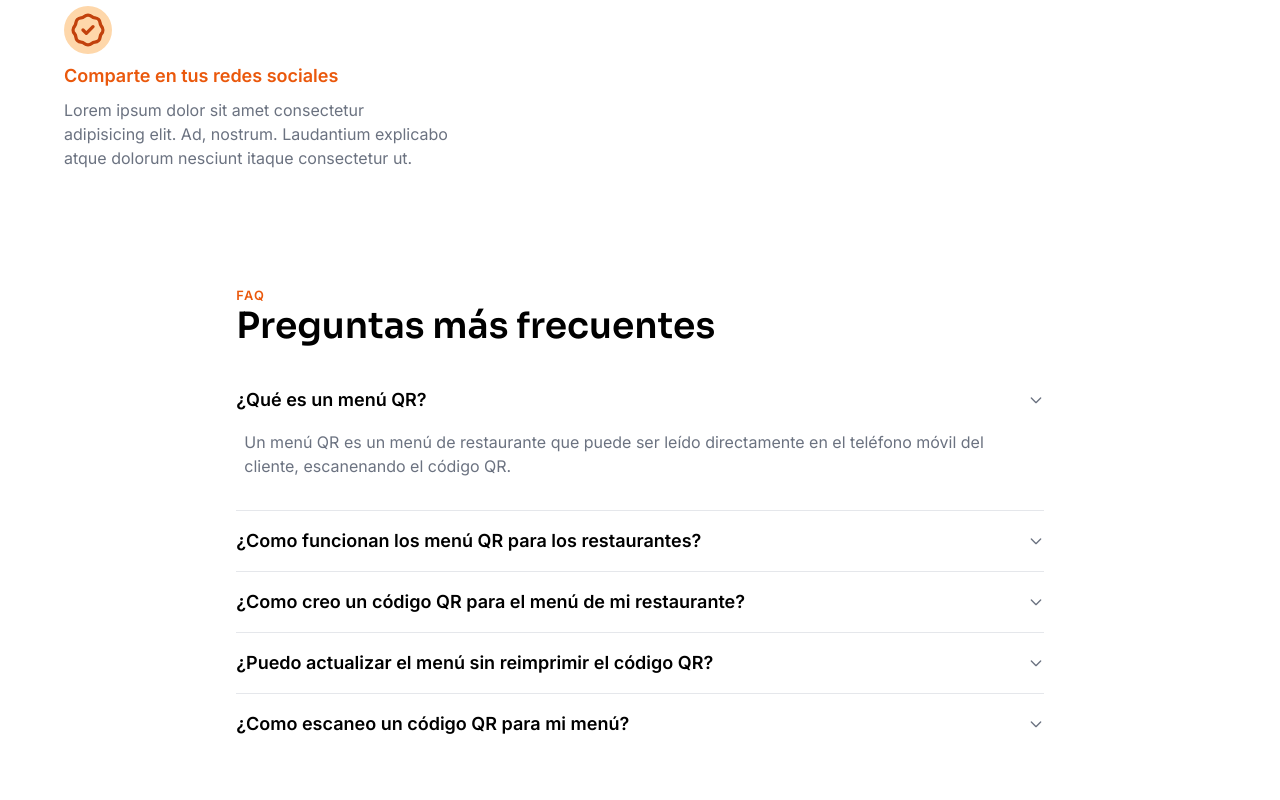
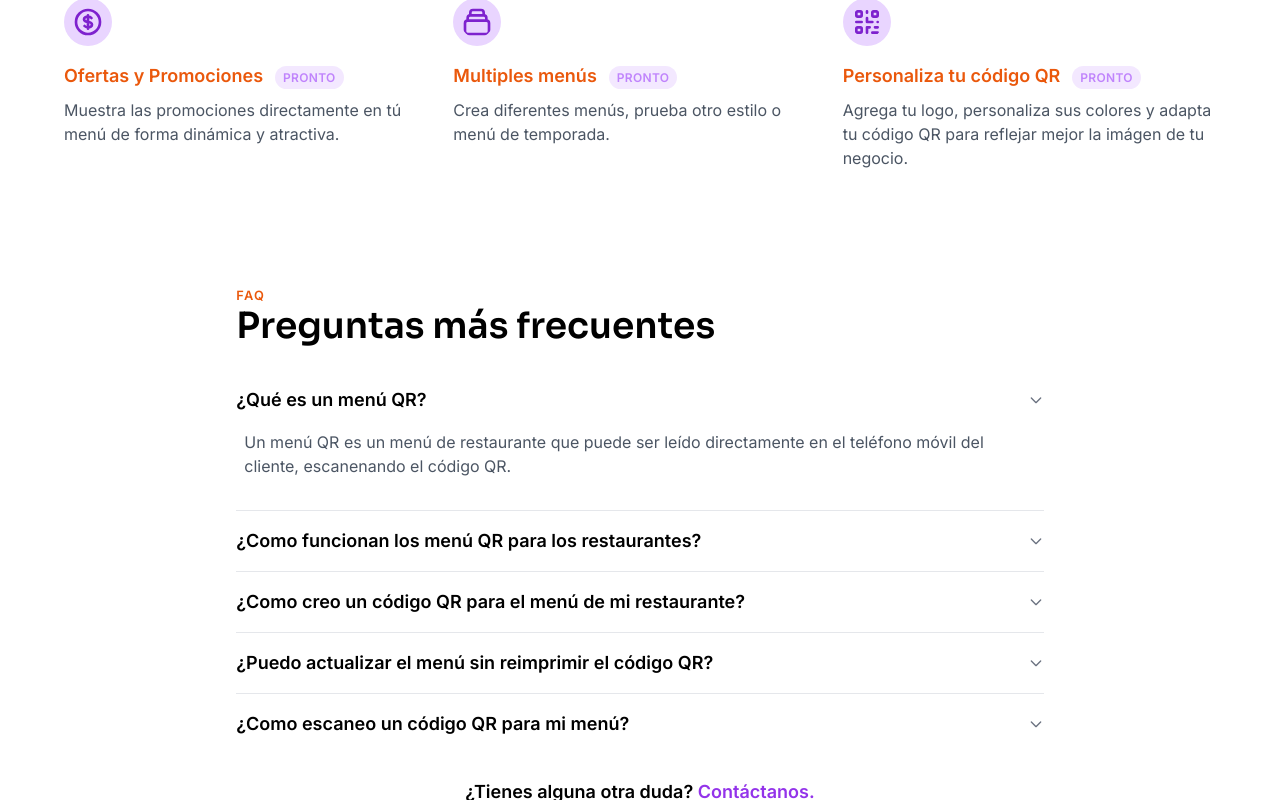
Before and after one commit to dkast/biztro, a Next.js app: page / in a window 1280 px wide. Both pictures are taken after a click on the button "¿Qué es un menú QR?". Built offline with nearby package versions, Linux system fonts and the light colour scheme; what tailwindcss-radix, tailwindcss-safe-area would draw is missing.

Commit message:
Finish benefits section

```diff
--- a/pages/index.tsx
+++ b/pages/index.tsx
@@ -6,14 +6,19 @@ import * as Accordion from "@radix-ui/react-accordion"
 import { QRCode } from "react-qrcode-logo"
 import { ChevronRightIcon } from "@heroicons/react/solid"
 import { motion } from "framer-motion"
-import Spline from "@splinetool/react-spline"
-import { BrowserView, MobileView } from "react-device-detect"
+// import Spline from "@splinetool/react-spline"
+// import { BrowserView, MobileView } from "react-device-detect"
 
 import type { NextPageWithAuthAndLayout } from "@/lib/types"
 import {
   ArrowSmRightIcon,
   BadgeCheckIcon,
-  ChevronDownIcon
+  ChevronDownIcon,
+  CurrencyDollarIcon,
+  AtSymbolIcon,
+  BanIcon,
+  CollectionIcon,
+  QrcodeIcon
 } from "@heroicons/react/outline"
 
 const FAQ = [
@@ -44,6 +49,62 @@ const FAQ = [
     answer: `En tu dispositivo con Android o iOS puedes simplemente abrir la aplicación de la cámara y escanear tu código QR.
       Después de esto, el menú se desplegará en tu navegador, como lo hace una página web normal. No necesitas
       descargar una aplicación para leer el código QR de tu menú.`
+  }
+]
+
+const BENEFITS = [
+  {
+    title: "Comparte en tus Redes Sociales",
+    icon: (
+      <AtSymbolIcon className="h-12 w-12 rounded-full bg-purple-200 p-2 text-purple-700" />
+    ),
+    description: `Diseñado especialmente para dispositivos móviles, puedes compartir la liga a tu menú en tus redes sociales.`,
+    soon: false
+  },
+  {
+    title: "Menú actualizado",
+    icon: (
+      <BadgeCheckIcon className="h-12 w-12 rounded-full bg-purple-200 p-2 text-purple-700" />
+    ),
+    description: `A diferencia de una imagen o un PDF, puedes hacer cambios a tú menú en minutos.
+      Mantén tu menú siempre actualizado.`,
+    soon: false
+  },
+  {
+    title: "Sin contratos",
+    icon: (
+      <BanIcon className="h-12 w-12 rounded-full bg-purple-200 p-2 text-purple-700" />
+    ),
+    description: `Puedes usar el servicio el tiempo que lo necesites y cancelar en cualquier momento, sin restricciones
+      o penalizaciones.`,
+    soon: false
+  },
+  {
+    title: "Ofertas y Promociones",
+    icon: (
+      <CurrencyDollarIcon className="h-12 w-12 rounded-full bg-purple-200 p-2 text-purple-700" />
+    ),
+    description:
+      "Muestra las promociones directamente en tú menú de forma dinámica y atractiva.",
+    soon: true
+  },
+  {
+    title: "Multiples menús",
+    icon: (
+      <CollectionIcon className="h-12 w-12 rounded-full bg-purple-200 p-2 text-purple-700" />
+    ),
+    description:
+      "Crea diferentes menús, prueba otro estilo o menú de temporada.",
+    soon: true
+  },
+  {
+    title: "Personaliza tu código QR",
+    icon: (
+      <QrcodeIcon className="h-12 w-12 rounded-full bg-purple-200 p-2 text-purple-700" />
+    ),
+    description:
+      "Agrega tu logo, personaliza sus colores y adapta tu código QR para reflejar mejor la imágen de tu negocio.",
+    soon: true
   }
 ]
 
@@ -277,13 +338,14 @@ const HomeHero = (): JSX.Element => {
   return (
     <div className="mb-16 w-full max-w-6xl px-4 lg:px-2 xl:px-0">
       <div className="relative min-h-[600px]">
-        <BrowserView>
+        {/* Disabled, we're not ready yet for 3D mainstream */}
+        {/* <BrowserView>
           <Spline
             className="absolute top-0 right-0 translate-x-60 scale-125 md:scale-100 lg:translate-x-0"
             scene="https://prod.spline.design/45sQS3DmiIWkyCeK/scene.splinecode"
           />
-        </BrowserView>
-        <MobileView>
+        </BrowserView> */}
+        {/* <MobileView> */}
         <motion.div
           initial={{ opacity: 0 }}
           animate={{ opacity: 1 }}
@@ -297,7 +359,7 @@ const HomeHero = (): JSX.Element => {
             height={600}
           />
         </motion.div>
-        </MobileView>
+        {/* </MobileView> */}
         <div className="absolute top-0 left-0 mt-8 w-full sm:mt-32 sm:w-1/2">
           <h1 className="font-display text-4xl tracking-tight text-white md:text-5xl lg:text-6xl">
             Tu menú digital en minutos
@@ -370,6 +432,17 @@ const HomeFaq = (): JSX.Element => {
           )
         })}
       </Accordion.Root>
+      <div>
+        <p className="text-center text-lg font-semibold">
+          ¿Tienes alguna otra duda?{" "}
+          <a
+            href="mailto:hola@biztro.co"
+            className="text-purple-600 hover:text-purple-500"
+          >
+            Contáctanos.
+          </a>
+        </p>
+      </div>
     </div>
   )
 }
@@ -389,7 +462,7 @@ const FaqItem = ({ question, answer }): JSX.Element => {
         </button>
       </Accordion.Trigger>
       <Accordion.Content asChild>
-        <span className="block py-4 px-2 text-gray-500">{answer}</span>
+        <span className="block py-4 px-2 text-gray-600">{answer}</span>
       </Accordion.Content>
     </Accordion.Item>
   )
@@ -441,23 +514,43 @@ const HomeSectionText = ({ eyebrow, title, children }): JSX.Element => {
 
 const HomeBenefit = (): JSX.Element => {
   return (
-    <div className="mx-auto my-12 w-full max-w-6xl">
-      <h3 className="font-display text-3xl md:text-4xl">Beneficios</h3>
-      <div className="mt-8 grid grid-cols-3">
-        <div className="flex flex-col gap-2">
-          <div>
-            <BadgeCheckIcon className="h-12 w-12 rounded-full bg-orange-200 p-1 text-orange-700" />
-          </div>
-          <p className="text-lg font-semibold text-orange-600">
-            Comparte en tus redes sociales
-          </p>
-          <span className="text-gray-500">
-            Lorem ipsum dolor sit amet consectetur adipisicing elit. Ad,
-            nostrum. Laudantium explicabo atque dolorum nesciunt itaque
-            consectetur ut.
-          </span>
+    <div className="mx-auto my-12 w-full max-w-6xl px-4 lg:px-2 xl:px-0">
+      <small className="text-md mb-1 font-semibold uppercase tracking-widest text-orange-600">
+        Porque Biztro
+      </small>
+      <h3 className="font-display text-3xl text-gray-900 md:text-4xl">
+        Obtén los beneficions de tú menu en digital
+      </h3>
+      <div className="mt-12 grid grid-cols-2 gap-y-8 gap-x-4 md:grid-cols-3">
+        {BENEFITS.map((item, index) => {
+          return (
+            <BenefitItem
+              key={index}
+              title={item.title}
+              icon={item.icon}
+              description={item.description}
+              soon={item.soon}
+            />
+          )
+        })}
       </div>
     </div>
+  )
+}
+
+const BenefitItem = ({ icon, title, description, soon }): JSX.Element => {
+  return (
+    <div className="flex flex-col gap-2">
+      <div className="mb-2">{icon}</div>
+      <p className="text-lg font-semibold text-orange-600">
+        {title}
+        {soon && (
+          <span className="ml-3 rounded-full bg-purple-100 py-1 px-2 text-xs uppercase tracking-wide text-purple-400">
+            Pronto
+          </span>
+        )}
+      </p>
+      <span className="text-gray-600">{description}</span>
     </div>
   )
 }
```
Lines whose indentation alone changed are shown as unchanged.
